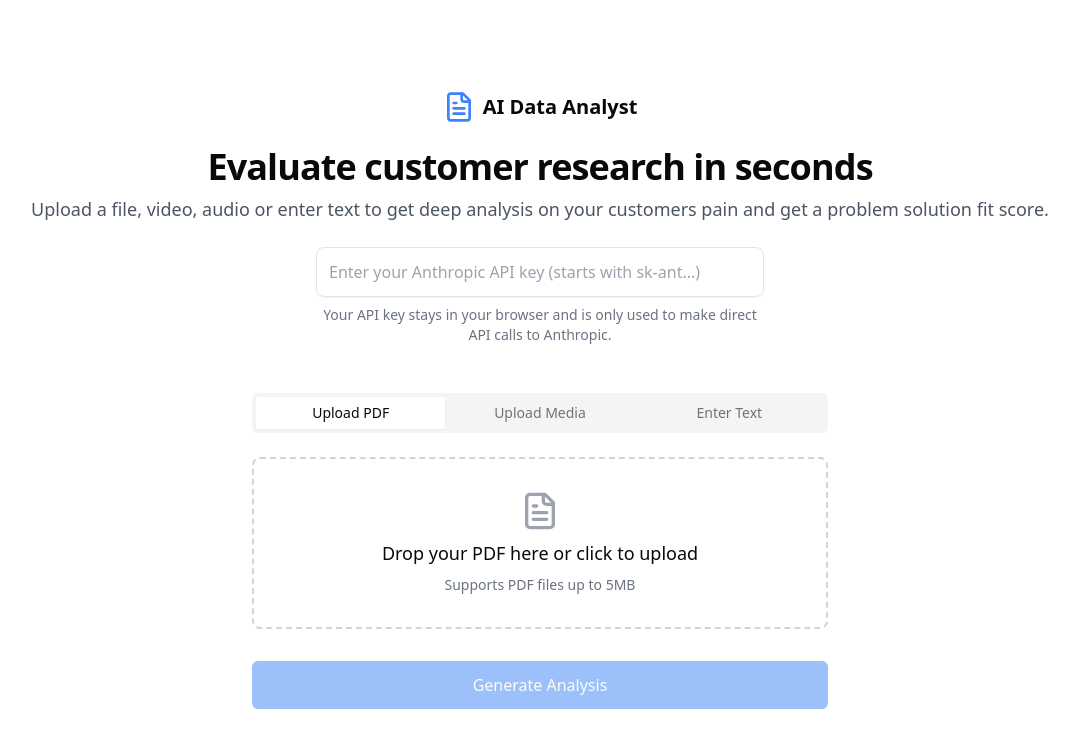
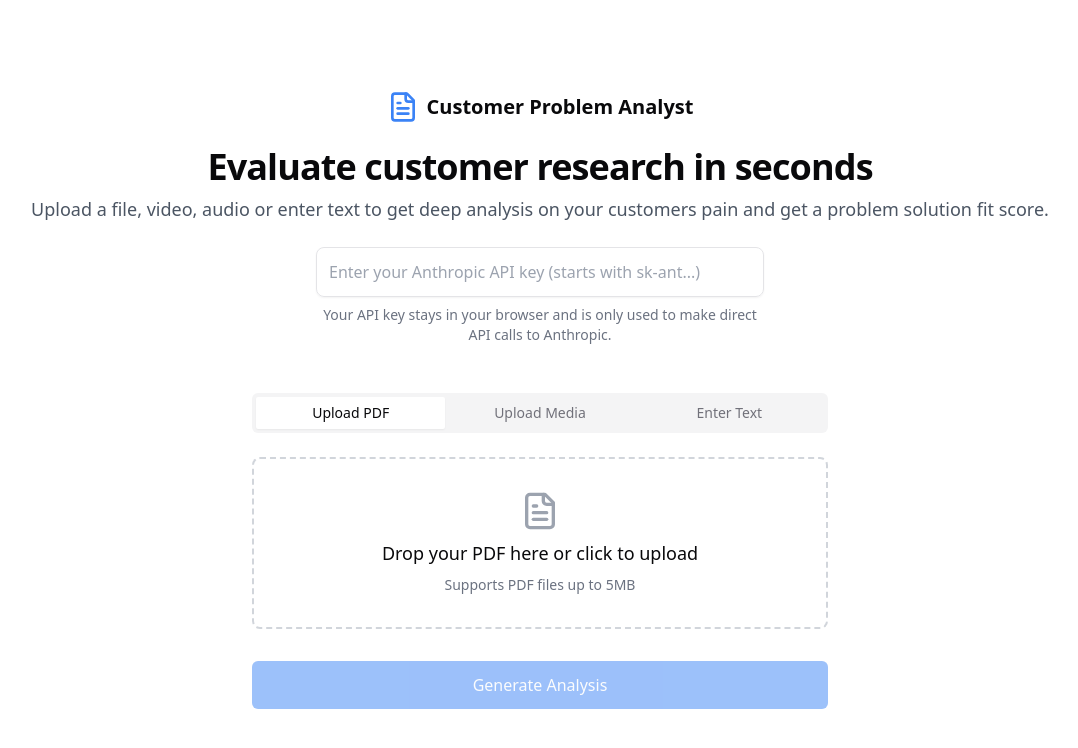
Before and after one commit to ianpilon/Dec-13-UserTest-Version, a React (Vite) app: page / in a window 1280 px wide. Shown: the top 748 px of the page, without its empty margins (100-1178 px from the left). Built offline with nearby package versions, Linux system fonts and the light colour scheme.

Commit message:
Update logo text from 'AI Data Analyst' to 'Customer Problem Analyst'

```diff
--- a/src/components/Logo.tsx
+++ b/src/components/Logo.tsx
@@ -4,7 +4,7 @@
   return (
     <div className="flex items-center space-x-2">
       <FileText className="w-8 h-8 text-primary" />
-      <span className="text-xl font-semibold">AI Data Analyst</span>
+      <span className="text-xl font-semibold">Customer Problem Analyst</span>
     </div>
   );
 };
```
